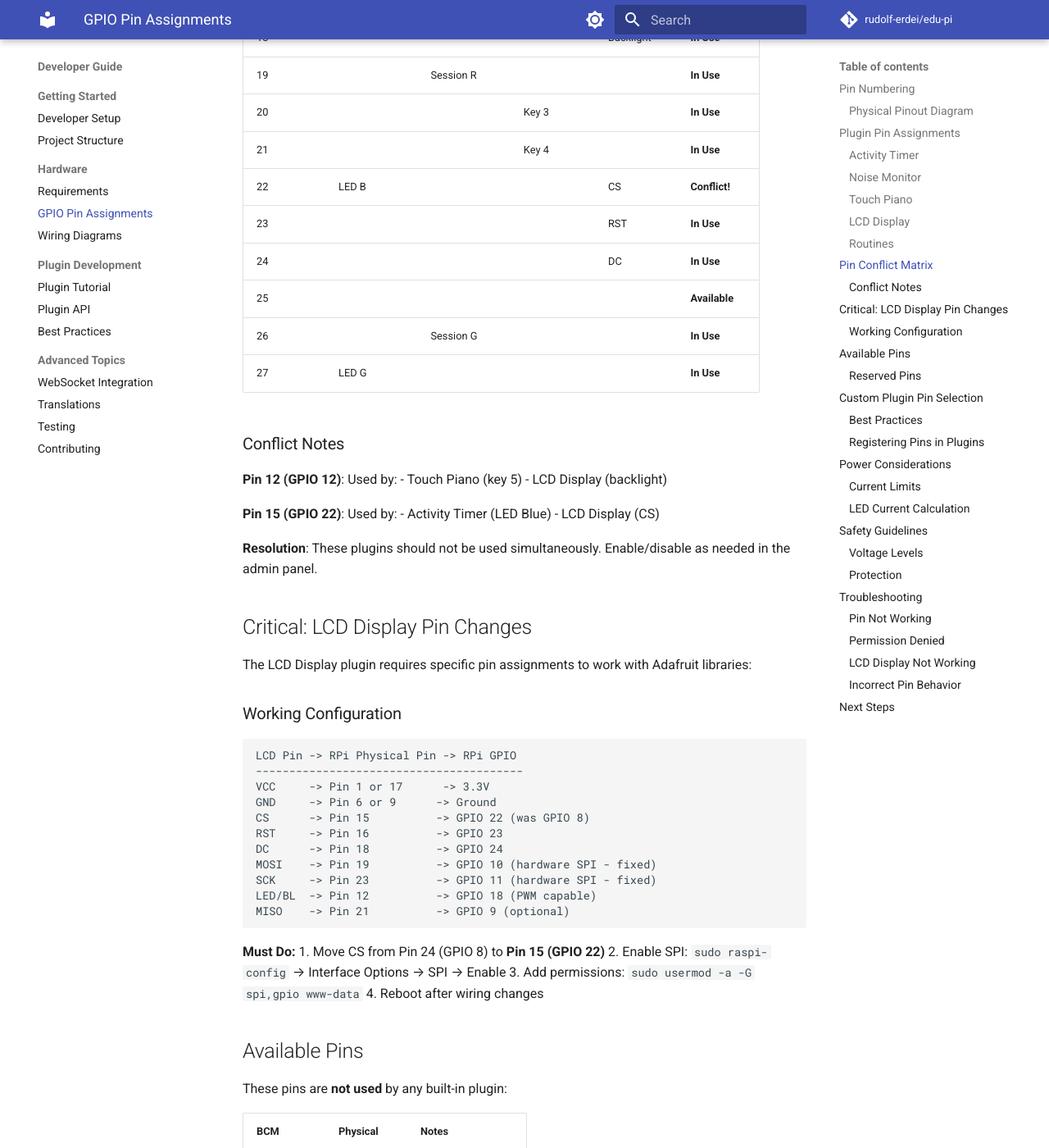
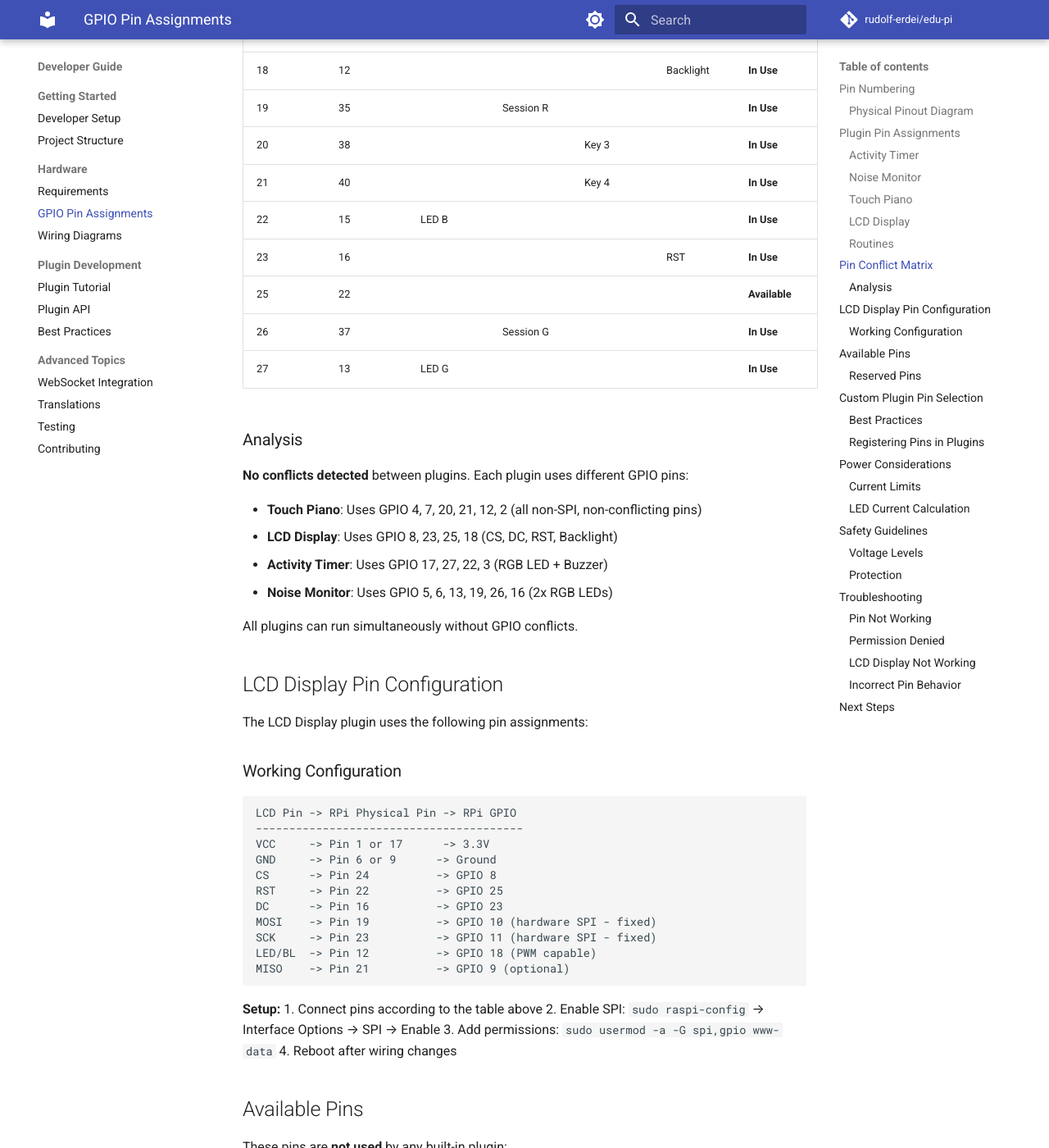
Before and after one commit to rudolf-erdei/edu-pi, an MkDocs documentation site: the page built from docs/developer/hardware/gpio-pins.md, in a window 1280 px wide and 1400 px high, scrolled down 3808 px. Shown: the whole window at 82% size. Built offline with MkDocs 1.6.1 and Material for MkDocs 9.7.7, drawn with Linux system fonts in a browser that asks for light colours; comment, search, counter and statistics services are not loaded; some of the changed text lies outside the part shown.

````diff
--- a/docs/developer/hardware/gpio-pins.md
+++ b/docs/developer/hardware/gpio-pins.md
@@ -69,28 +69,28 @@ Tinko uses **BCM (Broadcom SOC channel)** pin numbering by default (gpiozero def
 
 | Key | Note | BCM Pin | Physical | Description |
 |-----|------|---------|----------|-------------|
-| Key 1 | C (Do) | 4 | 7 | Piano key 1 (moved from GPIO 23) |
-| Key 2 | D (Re) | 7 | 26 | Piano key 2 (moved from GPIO 24) |
-| Key 3 | E (Mi) | 20 | 38 | Piano key 3 (moved from GPIO 10) |
-| Key 4 | F (Fa) | 21 | 40 | Piano key 4 (moved from GPIO 9) |
-| Key 5 | G (Sol)| 12 | 32 | Piano key 5 (moved from GPIO 25) |
-| Key 6 | A (La) | 2 | 3 | Piano key 6 (moved from GPIO 11) |
+| Key 1 | C (Do) | 4 | 7 | Piano key 1 |
+| Key 2 | D (Re) | 7 | 26 | Piano key 2 |
+| Key 3 | E (Mi) | 20 | 38 | Piano key 3 |
+| Key 4 | F (Fa) | 21 | 40 | Piano key 4 |
+| Key 5 | G (Sol)| 12 | 32 | Piano key 5 |
+| Key 6 | A (La) | 2 | 3 | Piano key 6 |
 
-**Note**: Touch Piano pins were reassigned to avoid SPI conflicts with LCD Display.
+**Note**: Touch Piano pins use standard GPIO pins with no SPI conflicts.
 
 ### LCD Display
 
 | Function | BCM Pin | Physical | Description |
 |----------|---------|----------|-------------|
-| CS | 22 | 15 | Chip Select (moved from GPIO 8) |
-| DC | 24 | 18 | Data/Command |
-| RST | 23 | 16 | Reset signal |
+| CS | 8 | 24 | Chip Select |
+| DC | 23 | 16 | Data/Command |
+| RST | 25 | 22 | Reset signal |
 | LED/BL | 18 | 12 | Backlight (PWM control) |
 | MOSI | 10 | 19 | SPI Data In (hardware SPI - fixed) |
 | MISO | 9 | 21 | SPI Data Out (hardware SPI - fixed) |
 | SCK | 11 | 23 | SPI Clock (hardware SPI - fixed) |
 
-**Important**: LCD Display uses hardware SPI pins (9, 10, 11) which cannot be changed. CS was moved to GPIO 22 to avoid conflicts and work with Adafruit libraries.
+**Important**: LCD Display uses hardware SPI pins (9, 10, 11) which cannot be changed.
 
 ### Routines
 
@@ -103,47 +103,46 @@ The Routines plugin does not use GPIO pins:
 
 This table shows which pins are used by each plugin:
 
-| Pin | Activity Timer | Noise Monitor | Touch Piano | LCD Display | Status |
-|-----|----------------|---------------|-------------|-------------|--------|
-| 2 | | | Key 6 | | **In Use** |
-| 3 | Buzzer | | | | **In Use** |
-| 4 | | | Key 1 | | **In Use** |
-| 5 | | Instant R | | | **In Use** |
-| 6 | | Instant G | | | **In Use** |
-| 7 | | | Key 2 | | **In Use** |
-| 9 | | | | SPI MISO | **In Use** |
-| 10 | | | | SPI MOSI | **In Use** |
-| 11 | | | | SPI SCLK | **In Use** |
-| 12 | | | Key 5 | Backlight | **Conflict!** |
-| 13 | | Instant B | | | **In Use** |
-| 16 | | Session B | | | **In Use** |
-| 17 | LED R | | | | **In Use** |
-| 18 | | | | Backlight | **In Use** |
-| 19 | | Session R | | | **In Use** |
-| 20 | | | Key 3 | | **In Use** |
-| 21 | | | Key 4 | | **In Use** |
-| 22 | LED B | | | CS | **Conflict!** |
-| 23 | | | | RST | **In Use** |
-| 24 | | | | DC | **In Use** |
-| 25 | | | | | **Available** |
-| 26 | | Session G | | | **In Use** |
-| 27 | LED G | | | | **In Use** |
+| BCM | Physical | Activity Timer | Noise Monitor | Touch Piano | LCD Display | Status |
+|-----|----------|----------------|---------------|-------------|-------------|--------|
+| 2 | 3 | | | Key 6 | | **In Use** |
+| 3 | 5 | Buzzer | | | | **In Use** |
+| 4 | 7 | | | Key 1 | | **In Use** |
+| 5 | 29 | | Instant R | | | **In Use** |
+| 6 | 31 | | Instant G | | | **In Use** |
+| 7 | 26 | | | Key 2 | | **In Use** |
+| 8 | 24 | | | | CS | **In Use** |
+| 9 | 21 | | | | SPI MISO | **In Use** |
+| 10 | 19 | | | | SPI MOSI | **In Use** |
+| 11 | 23 | | | | SPI SCLK | **In Use** |
+| 12 | 32 | | | Key 5 | | **In Use** |
+| 13 | 33 | | Instant B | | | **In Use** |
+| 16 | 36 | | Session B | | | **In Use** |
+| 17 | 11 | LED R | | | | **In Use** |
+| 18 | 12 | | | | Backlight | **In Use** |
+| 19 | 35 | | Session R | | | **In Use** |
+| 20 | 38 | | | Key 3 | | **In Use** |
+| 21 | 40 | | | Key 4 | | **In Use** |
+| 22 | 15 | LED B | | | | **In Use** |
+| 23 | 16 | | | | RST | **In Use** |
+| 25 | 22 | | | | | **Available** |
+| 26 | 37 | | Session G | | | **In Use** |
+| 27 | 13 | LED G | | | | **In Use** |
 
-### Conflict Notes
+### Analysis
 
-**Pin 12 (GPIO 12)**: Used by:
-- Touch Piano (key 5)
-- LCD Display (backlight)
+**No conflicts detected** between plugins. Each plugin uses different GPIO pins:
 
-**Pin 15 (GPIO 22)**: Used by:
-- Activity Timer (LED Blue)
-- LCD Display (CS)
+- **Touch Piano**: Uses GPIO 4, 7, 20, 21, 12, 2 (all non-SPI, non-conflicting pins)
+- **LCD Display**: Uses GPIO 8, 23, 25, 18 (CS, DC, RST, Backlight)
+- **Activity Timer**: Uses GPIO 17, 27, 22, 3 (RGB LED + Buzzer)
+- **Noise Monitor**: Uses GPIO 5, 6, 13, 19, 26, 16 (2x RGB LEDs)
 
-**Resolution**: These plugins should not be used simultaneously. Enable/disable as needed in the admin panel.
+All plugins can run simultaneously without GPIO conflicts.
 
-## Critical: LCD Display Pin Changes
+## LCD Display Pin Configuration
 
-The LCD Display plugin requires specific pin assignments to work with Adafruit libraries:
+The LCD Display plugin uses the following pin assignments:
 
 ### Working Configuration
 
@@ -152,17 +151,17 @@ LCD Pin -> RPi Physical Pin -> RPi GPIO
 ----------------------------------------
 VCC     -> Pin 1 or 17      -> 3.3V
 GND     -> Pin 6 or 9      -> Ground
-CS      -> Pin 15          -> GPIO 22 (was GPIO 8)
-RST     -> Pin 16          -> GPIO 23
-DC      -> Pin 18          -> GPIO 24
+CS      -> Pin 24          -> GPIO 8
+RST     -> Pin 22          -> GPIO 25
+DC      -> Pin 16          -> GPIO 23
 MOSI    -> Pin 19          -> GPIO 10 (hardware SPI - fixed)
 SCK     -> Pin 23          -> GPIO 11 (hardware SPI - fixed)
 LED/BL  -> Pin 12          -> GPIO 18 (PWM capable)
 MISO    -> Pin 21          -> GPIO 9 (optional)
 ```
 
-**Must Do:**
-1. Move CS from Pin 24 (GPIO 8) to **Pin 15 (GPIO 22)**
+**Setup:**
+1. Connect pins according to the table above
 2. Enable SPI: `sudo raspi-config` → Interface Options → SPI → Enable
 3. Add permissions: `sudo usermod -a -G spi,gpio www-data`
 4. Reboot after wiring changes
@@ -254,7 +253,7 @@ For an RGB LED with all colors on:
 2. Verify BCM vs BOARD numbering
 3. Test with simple LED script
 4. Check for permission errors (add user to gpio group)
-5. For LCD: Verify CS is on Pin 15 (GPIO 22), not Pin 24
+5. For LCD: Verify CS is on Pin 24 (GPIO 8)
 
 ### Permission Denied
 
@@ -269,10 +268,10 @@ sudo usermod -a -G gpio,spi www-data
 ### LCD Display Not Working
 
 1. **Check SPI enabled**: `ls /dev/spi*` should show devices
-2. **Verify CS pin**: Must be on Pin 15 (GPIO 22), not Pin 24
-3. **Check permissions**: `groups $USER` should include gpio, spi
-4. **Test wiring**: All connections secure, 3.3V power
-5. **Install dependencies**: `uv sync` to get adafruit libraries
+2. **Check permissions**: `groups $USER` should include gpio, spi
+3. **Test wiring**: All connections secure, 3.3V power
+4. **Install dependencies**: `uv sync` to get adafruit libraries
+5. **Verify pin connections**: CS (GPIO 8), DC (GPIO 23), RST (GPIO 25), BL (GPIO 18)
 
 ### Incorrect Pin Behavior
 
````
Also changed, not shown: docs/teacher/plugins/lcd-display.md (+3 -5 lines), docs/teacher/plugins/touch-piano.md (+14 -8 lines), 1 other file.
